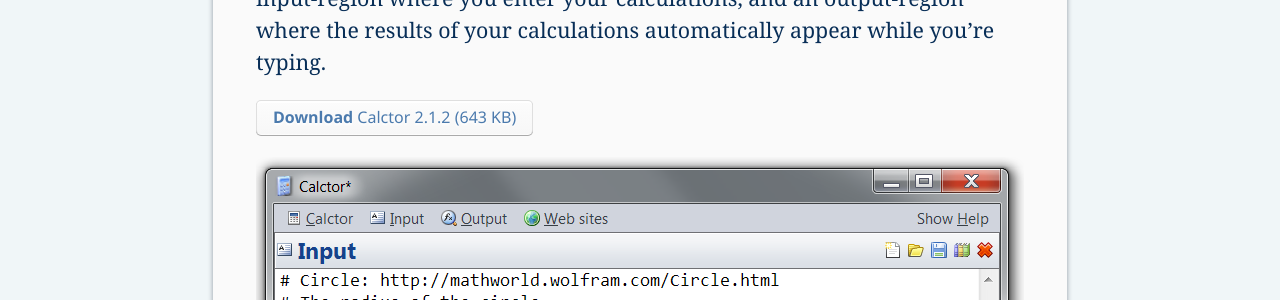
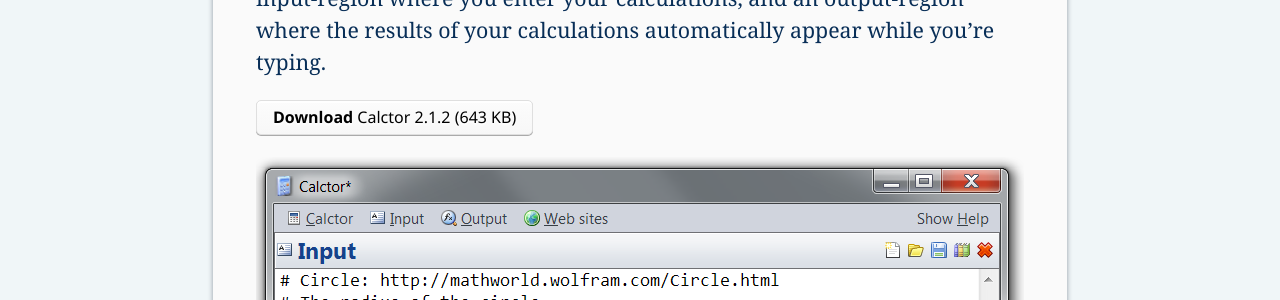
Before and after one commit to tommy-carlier/www.tcx.be, a Jekyll site: the page built from projects/calctor/index.html, in a window 1280 px wide. Shown: the part 280-580 px from the top of the page. Built offline with Jekyll 4.4.1, drawn with Linux system fonts in a browser that asks for light colours.

Commit message:
Tweaked styling of download buttons

```diff
--- a/assets/site.sass
+++ b/assets/site.sass
@@ -163,7 +163,7 @@
   display: inline-block
 
 @media screen
-  .download
+  .page .download
     text-decoration: none
     line-height: 200%
     padding: 0 1em 1px
@@ -175,10 +175,14 @@
     color: $download-text-color
     text-shadow: $download-text-shadow
 
-  .download:active
-    padding-top: 1px
-    padding-bottom: 0
-    box-shadow: $download-active-box-shadow
+    &:active
+      padding-top: 1px
+      padding-bottom: 0
+      box-shadow: $download-active-box-shadow
+
+    &:focus, &:hover
+      color: $download-text-color
+      border-color: $download-border-color
 
 @media print
 
```
